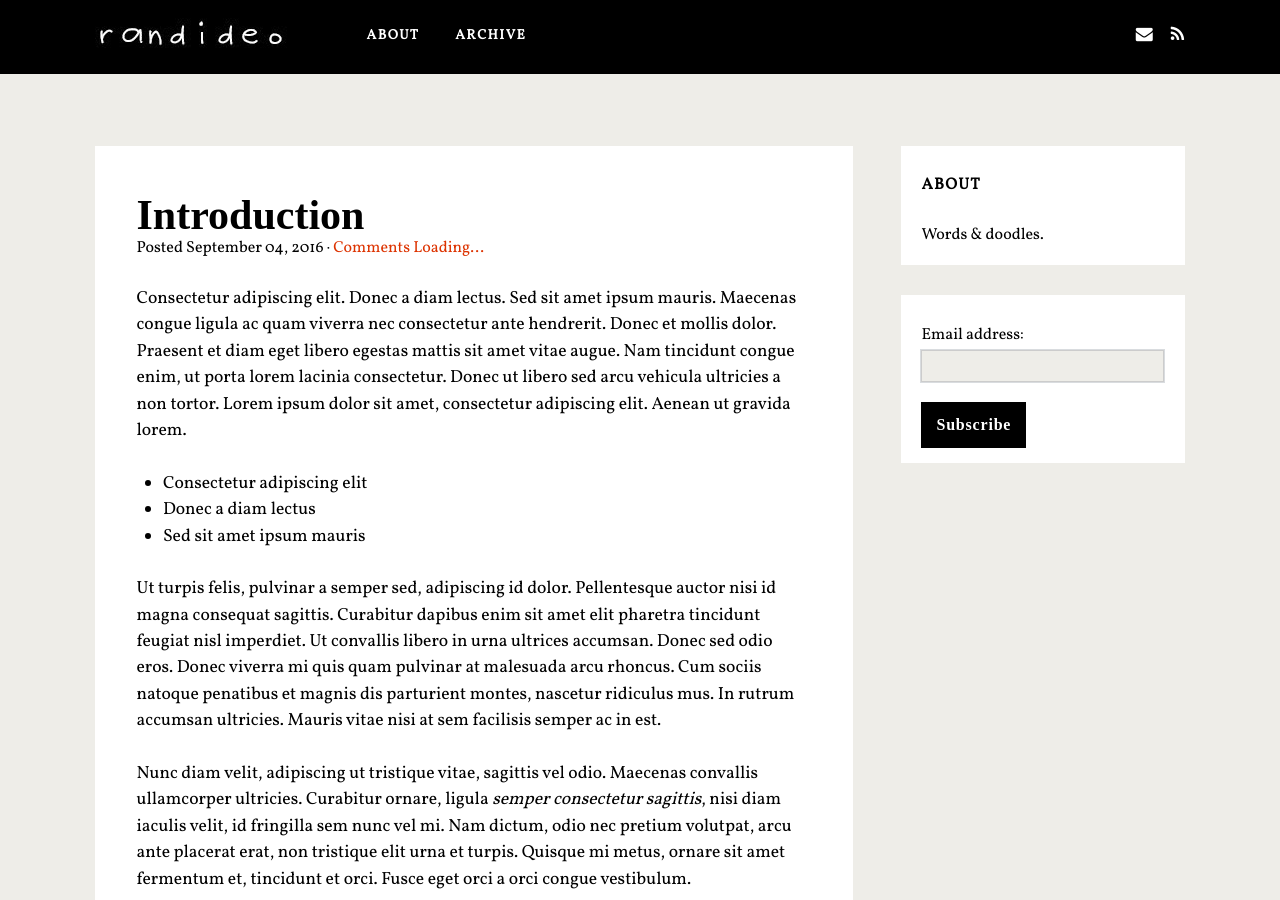
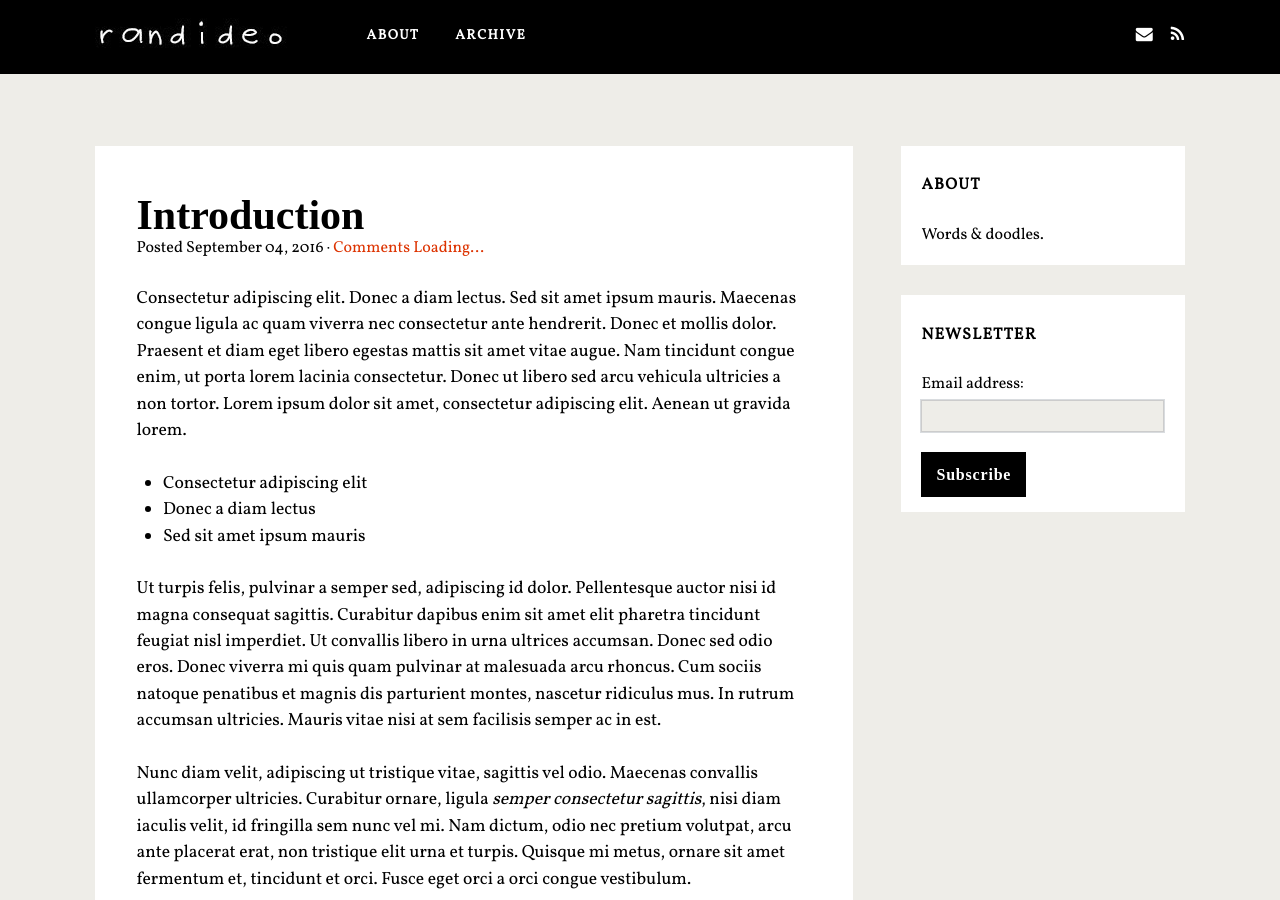
Before and after one commit to randideo/randideo.github.io, a Jekyll site: the page built from index.html, in a window 1280 px wide and 900 px high. Built offline with Jekyll 4.4.1, drawn with Linux system fonts in a browser that asks for light colours; nearby versions of some CDN libraries; some web fonts are replaced; comment, search, counter and statistics services are not loaded.

Commit message:
Update sidebar.html

```diff
--- a/_includes/sidebar.html
+++ b/_includes/sidebar.html
@@ -8,6 +8,7 @@ Words & doodles.
         </div></div>
 
          <div class='widget HTML' data-version='1' id='HTML3'>
+             <h2 class='title'>Newsletter</h2>
   <style>.email-octopus-form-wrapper h2{font-size:20px;margin:0 0 25px 0;}.email-octopus-form-row{margin-bottom:15px;}.email-octopus-form-row label{display:block;}.email-octopus-form-row input{width:100%;padding:8px;height:32px;border:1px solid #ccc;}.email-octopus-form-row-subscribe{margin-top:20px;}.email-octopus-form-row-subscribe button{color:#fff;background-color:#000000;border:0;max-width: 13.875em; padding:8px 15px;font-family: lusitana, serif;
     font-size: 1em;
     line-height: 1.85;font-weight:bold; letter-spacing: .05em;}.email-octopus-form-row-hp{position:absolute;left:-5000px;}.email-octopus-error-message{color:#e74c3c;}.email-octopus-referral{margin-top:20px;}</style>
```
